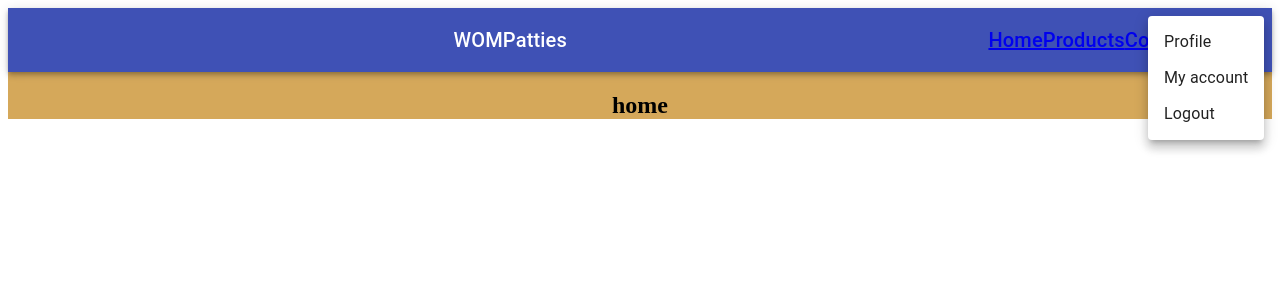
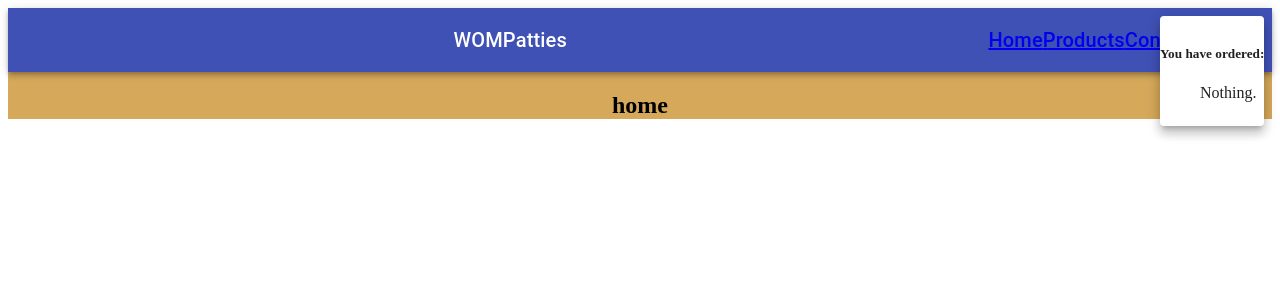
Before and after one commit to ararhenriques/womPattyStore, a React (Create React App) app: page / in a window 1280 px wide. Both pictures are taken after a click on the button "menu". Shown: the top 300 px of the page. Built offline with nearby package versions, Linux system fonts and the light colour scheme.

Commit message:
cart working

```diff
--- a/src/components/navbar.js
+++ b/src/components/navbar.js
@@ -1,6 +1,10 @@
 import React from 'react';
 import { Link } from 'react-router-dom';
+import { connect } from 'react-redux'
 import ShoppingCartIcon from '@material-ui/icons/ShoppingCart';
+import HighlightOffIcon from '@material-ui/icons/HighlightOff';
+import ArrowDropDownIcon from '@material-ui/icons/ArrowDropDown';
+import ArrowDropUpIcon from '@material-ui/icons/ArrowDropUp';
 import { makeStyles } from '@material-ui/core/styles';
 import AppBar from '@material-ui/core/AppBar';
 import Toolbar from '@material-ui/core/Toolbar';
@@ -22,7 +26,7 @@ const useStyles = makeStyles((theme) => ({
     },
   }));
 
- const Navbar = () =>{
+ const Navbar = (state) =>{
     const classes = useStyles();
 
     const [anchorEl, setAnchorEl] = React.useState(null);
@@ -34,6 +38,51 @@ const useStyles = makeStyles((theme) => ({
   const handleClose = () => {
     setAnchorEl(null);
   };
+
+  let addedItems = state.products.length ?
+  (
+      state.products.map(products=>{
+          return(
+
+              <li className="collection-item avatar" key={products.id}>
+
+                          <div className="item-desc">
+                              <span className="title">{products.name}</span>
+                              <p><b>Price: {products.price}$</b></p>
+                              <p>
+                                  <b>Quantity: {products.quantity}</b>
+                              </p>
+                              <div className="add-remove">
+                                <IconButton >
+                                    <ArrowDropUpIcon />
+                                </IconButton>
+                                <IconButton >
+                                    <ArrowDropDownIcon />
+                                </IconButton>
+                              </div>
+                                <IconButton >
+                                    <HighlightOffIcon />
+                                </IconButton>
+                          </div>
+
+                     </li>
+          )
+      })
+  ):
+
+   (
+      <p>Nothing.</p>
+   )
+// return(
+//   <div className="container">
+//       <div className="cart">
+//           <h5>You have ordered:</h5>
+//           <ul className="collection">
+//               {addedItems}
+//           </ul>
+//       </div>
+//   </div>
+// )
 
     return(
             // <nav className="nav-wrapper">
@@ -71,9 +120,14 @@ const useStyles = makeStyles((theme) => ({
         open={Boolean(anchorEl)}
         onClose={handleClose}
       >
-        <MenuItem onClick={handleClose}>Profile</MenuItem>
-        <MenuItem onClick={handleClose}>My account</MenuItem>
-        <MenuItem onClick={handleClose}>Logout</MenuItem>
+        <div>
+            <div>
+                <h5>You have ordered:</h5>
+                <ul>
+                    {addedItems}
+                </ul>
+            </div>
+        </div>
       </Menu>
 
     </div>
@@ -86,4 +140,4 @@ const mapStateToProps = (state) => {
     }
 }
 
-export default Navbar;
+export default connect(mapStateToProps)(Navbar);
```
